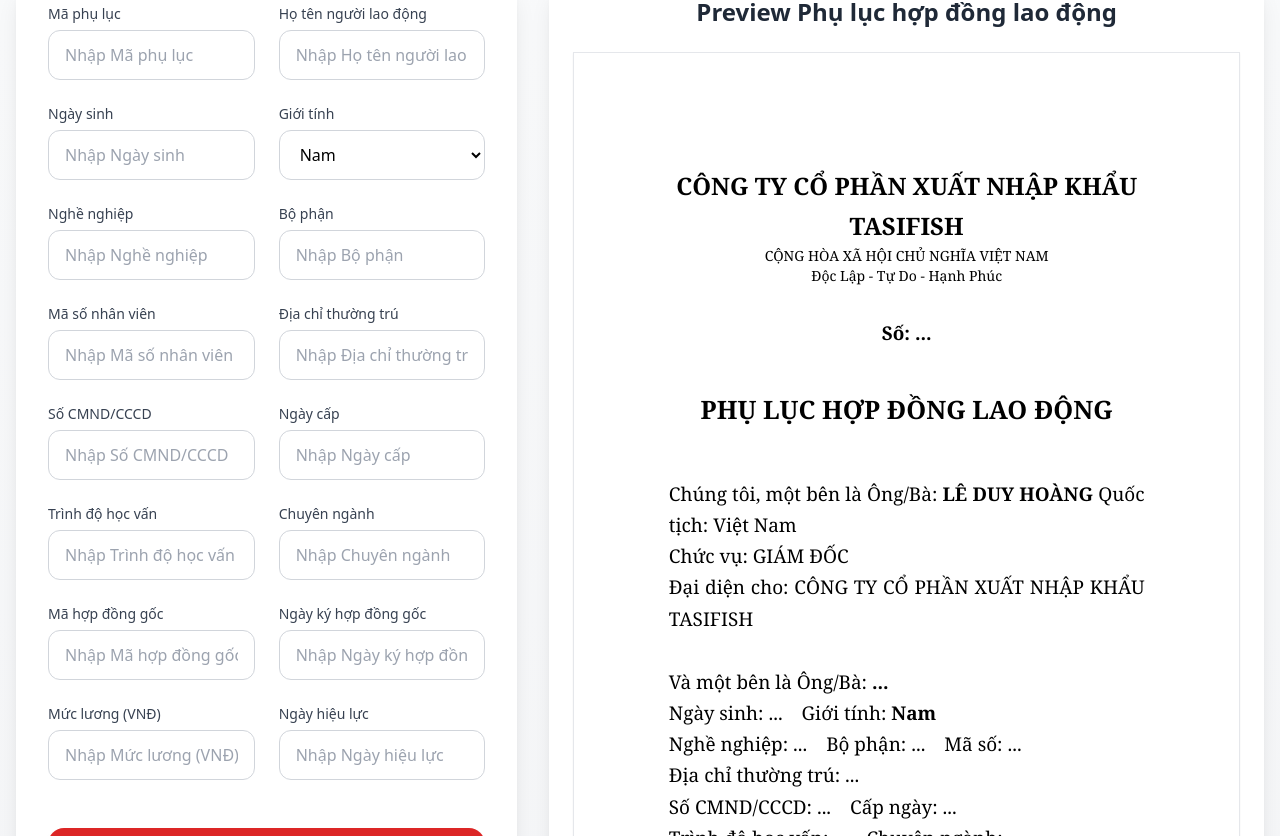
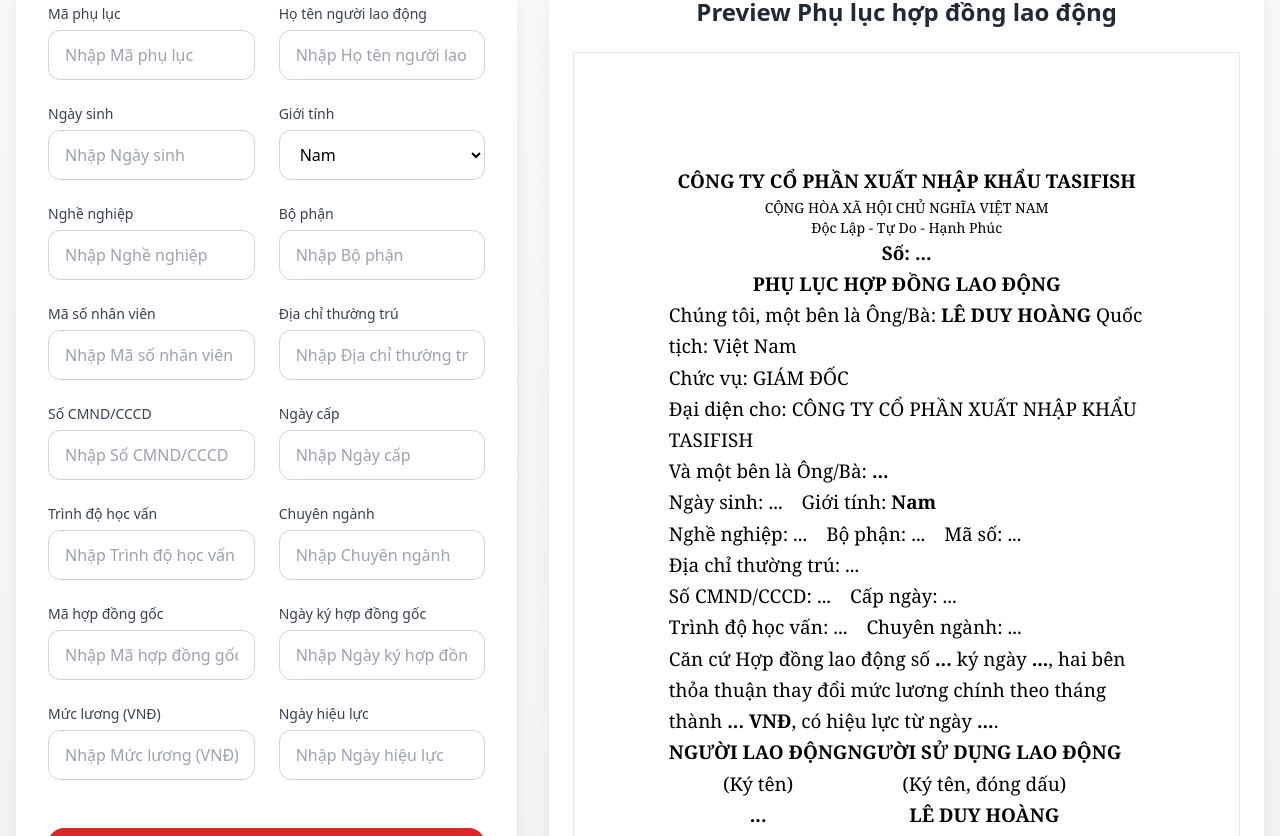
Before and after one commit to thvnn116/document-generator, a Next.js app: page / in a window 1280 px wide. Shown: the part 264-1100 px from the top of the page. Built offline with nearby package versions, Linux system fonts and the light colour scheme.

Commit message:
Update index.js

```diff
--- a/pages/index.js
+++ b/pages/index.js
@@ -27,7 +27,7 @@
   } = useForm({
     resolver: zodResolver(schema),
     defaultValues: currentType.fields.reduce((acc, field) => {
-      acc[field] = '';
+      acc[field] = field === 'GIOI_TINH' ? 'Nam' : '';
       return acc;
     }, {}),
   });
@@ -85,6 +85,16 @@
     }
   };
 
+  // Hàm thay thế placeholder trong previewTemplate
+  const renderPreview = (template, data) => {
+    let html = template;
+    Object.keys(data).forEach(key => {
+      const regex = new RegExp(`{{${key}}}`, 'g');
+      html = html.replace(regex, data[key] || '...');
+    });
+    return html;
+  };
+
   return (
     <div className="min-h-screen bg-gradient-to-b from-gray-50 to-gray-100 py-8 px-4">
       <div className="max-w-[1480px] mx-auto">
@@ -120,7 +130,6 @@
                       {getLabel(field)}
                     </label>
 
-                    {/* === ĐẶC BIỆT CHO GIỚI TÍNH === */}
                     {field === 'GIOI_TINH' ? (
                       <select
                         {...register(field)}
@@ -153,7 +162,7 @@
             </form>
           </div>
 
-          {/* Preview */}
+          {/* Preview động */}
           <div className="xl:col-span-7 bg-white rounded-3xl shadow-xl p-6">
             <h2 className="text-2xl font-bold text-gray-800 mb-6 text-center">
               Preview {currentType.name}
@@ -169,96 +178,10 @@
                 lineHeight: '1.65',
                 fontSize: '14.2pt',
               }}
-            >
-              {selectedType === "PLHD" && (
-                <div>
-                  <div className="text-center mb-12">
-                    <h3 className="text-[18pt] font-bold">CÔNG TY CỔ PHẦN XUẤT NHẬP KHẨU TASIFISH</h3>
-                    <p className="text-sm">CỘNG HÒA XÃ HỘI CHỦ NGHĨA VIỆT NAM</p>
-                    <p className="text-sm">Độc Lập - Tự Do - Hạnh Phúc</p>
-                    <p className="font-bold mt-8">Số: {formData.MS_HDLD || '...'}</p>
-                    <h2 className="text-[19pt] font-bold mt-10">PHỤ LỤC HỢP ĐỒNG LAO ĐỘNG</h2>
-                  </div>
-
-                  <p className="mb-8 text-justify text-[14.2pt]">
-                    Chúng tôi, một bên là Ông/Bà: <strong>LÊ DUY HOÀNG</strong> Quốc tịch: Việt Nam<br />
-                    Chức vụ: GIÁM ĐỐC<br />
-                    Đại diện cho: CÔNG TY CỔ PHẦN XUẤT NHẬP KHẨU TASIFISH
-                  </p>
-
-                  <p className="mb-8 text-justify text-[14.2pt]">
-                    Và một bên là Ông/Bà: <strong>{formData.HO_TEN || '...'}</strong><br />
-                    Ngày sinh: {formData.NGAY_SINH || '...'} Giới tính: <strong>{formData.GIOI_TINH || '...'}</strong><br />
-                    Nghề nghiệp: {formData.NGHE_NGHIEP || '...'} Bộ phận: {formData.BO_PHAN || '...'} Mã số: {formData.MS_NV || '...'}<br />
-                    Địa chỉ thường trú: {formData.DC_THUONG_TRU || '...'}<br />
-                    Số CMND/CCCD: {formData.SO_CMND || '...'} Cấp ngày: {formData.NGAY_CAP || '...'}<br />
-                    Trình độ học vấn: {formData.HOC_VAN || '...'} Chuyên ngành: {formData.CHUYEN_NGANH || '...'}
-                  </p>
-
-                  <p className="mb-8 text-justify text-[14.2pt]">
-                    Căn cứ Hợp đồng lao động số <strong>{formData.MS_HD || '...'}</strong> ký ngày <strong>{formData.NGAY_KY_HD || '...'}</strong> và nhu cầu sử dụng lao động, hai bên thỏa thuận thay đổi mức lương chính theo tháng thành <strong>{formData.MUC_LUONG || '...'} VNĐ</strong>, có hiệu lực từ ngày <strong>{formData.NGAY_HL || '...'}</strong>.
-                  </p>
-
-                  <div className="mt-28 flex justify-between text-center">
-                    <div>
-                      <p className="font-bold">NGƯỜI LAO ĐỘNG</p>
-                      <p>(Ký tên)</p>
-                      <p className="mt-20 font-bold">{formData.HO_TEN || '...'}</p>
-                    </div>
-                    <div>
-                      <p className="font-bold">NGƯỜI SỬ DỤNG LAO ĐỘNG</p>
-                      <p>(Ký tên, đóng dấu)</p>
-                      <p className="mt-20 font-bold">LÊ DUY HOÀNG</p>
-                    </div>
-                  </div>
-                </div>
-              )}
-
-              {selectedType === "TMNV" && (
-                <div>
-                  <div className="text-center mb-12">
-                    <h3 className="text-[18pt] font-bold">CÔNG TY TNHH TASIFISH</h3>
-                    <h2 className="text-[20pt] font-bold mt-8">THƯ MỜI NHẬN VIỆC</h2>
-                    <p className="font-bold mt-6">Mã số: {formData.MS_HD || '...'}</p>
-                  </div>
-
-                  <p className="mb-8 text-justify text-[14.2pt]">
-                    {formData.DIA_DIEM || '...'}, ngày {formData.DD || '...'} tháng {formData.MM || '...'} năm {formData.YY || '...'}
-                  </p>
-
-                  <p className="mb-8 text-justify text-[14.2pt]">
-                    Kính gửi Anh/Chị: <strong>{formData.HO_TEN || '...'}</strong><br />
-                    Ngày sinh: {formData.NGAY_SINH || '...'} Số điện thoại: {formData.DIEN_THOAI || '...'}<br />
-                    Địa chỉ thường trú: {formData.DC_THUONG_TRU || '...'}
-                  </p>
-
-                  <p className="mb-8 text-justify text-[14.2pt]">
-                    Công Ty TNHH TASIFISH chân thành cảm ơn Anh/Chị đã quan tâm đến nhu cầu tuyển dụng...
-                  </p>
-
-                  <p className="mb-8 text-justify text-[14.2pt]">
-                    1. Vị trí công việc: <strong>{formData.VI_TRI_CV || '...'}</strong><br />
-                    2. Địa điểm làm việc: <strong>{formData.DC_CTY || '...'}</strong><br />
-                    5. Ngày nhận việc: <strong>{formData.NGAY_NHAN_VIEC || '...'}</strong><br />
-                    • Tổng lương chính thức: <strong>{formData.MUC_LUONG || '...'} VNĐ</strong><br />
-                    • Thử việc {formData.TG_THUVIEC || '...'} tháng nhận {formData.PT_LUONG || '...'}% mức lương chính thức.
-                  </p>
-
-                  <div className="mt-24 flex justify-between text-center">
-                    <div>
-                      <p className="font-bold">NGƯỜI LAO ĐỘNG</p>
-                      <p>(Ký tên)</p>
-                      <p className="mt-20 font-bold">{formData.HO_TEN || '...'}</p>
-                    </div>
-                    <div>
-                      <p className="font-bold">CÔNG TY TNHH TASIFISH</p>
-                      <p>GIÁM ĐỐC</p>
-                      <p className="mt-20 font-bold">LÊ DUY HOÀNG</p>
-                    </div>
-                  </div>
-                </div>
-              )}
-            </div>
+              dangerouslySetInnerHTML={{
+                __html: renderPreview(currentType.previewTemplate, formData)
+              }}
+            />
           </div>
         </div>
       </div>
```
